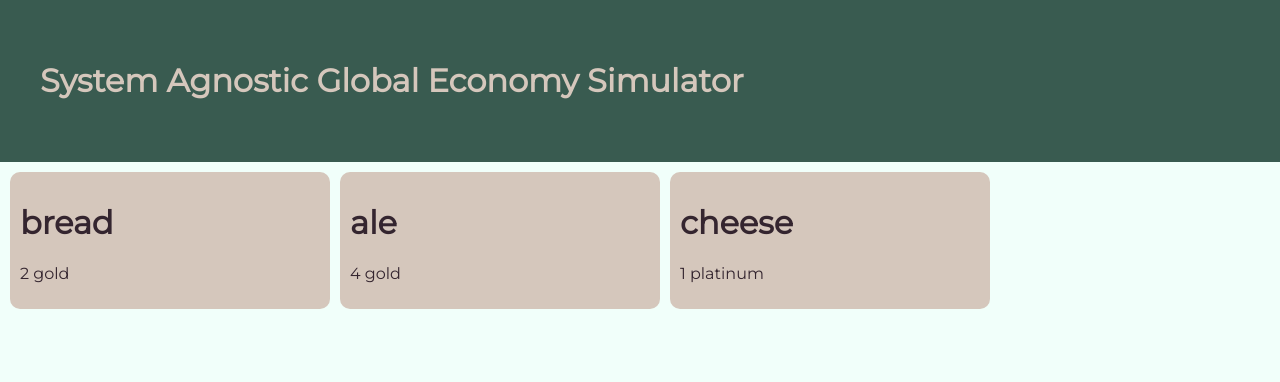
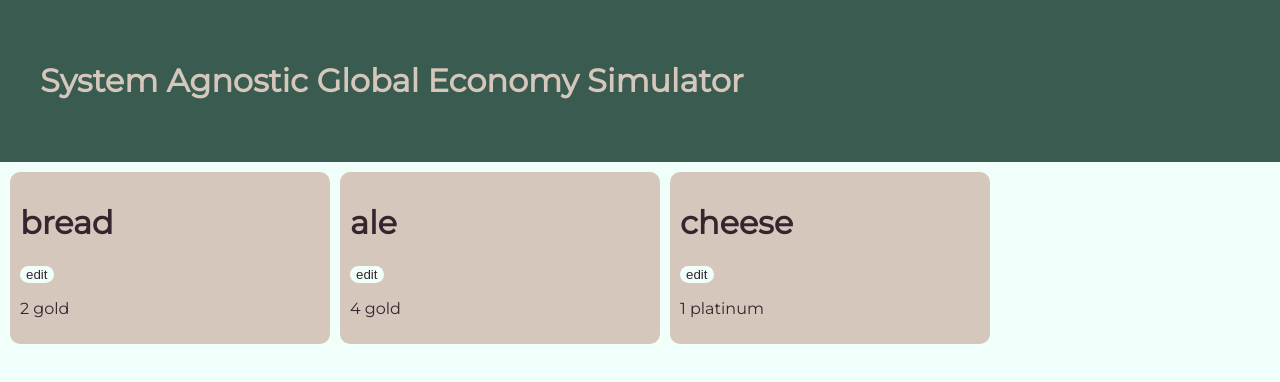
Before and after one commit to conesk21/sages, a React (Create React App) app: page / in a window 1280 px wide. Shown: the top 382 px of the page. Built offline with nearby package versions, Linux system fonts and the light colour scheme.

Commit message:
add feature to allow edit of item price

```diff
--- a/src/Card.js
+++ b/src/Card.js
@@ -1,21 +1,60 @@
 import React,{Component} from "react";
+import { fantasy } from "./classes.js";
 
 class Card extends Component{
     constructor(props) {
         super(props);
         this.state = {
-            name: props.name,
-            value: props.value,
+            item: props.item,
+            value: 1,
             view: "static",
-            price: props.price
+            price: fantasy.getCoins(props.item.getValue())
         };
+    }
+    handleInput = (event) =>{
+        let val = event.target.value/100
+        let itemVal = this.state.item.getValue()
+        this.setState(
+            { value: val,
+                price: fantasy.getCoins(val*itemVal)}
+        )
+    }
+    changeView = (e) =>{
+        var ne;
+        this.state.view === "edit"? ne="static": ne = "edit"
+        this.setState({
+            view: ne
+            });
+
+
     }
 
     render(){
+        let middle;
+        if (this.state.view === "edit") {
+            middle = <div>
+                <input onChange={this.handleInput} type="range" min="1" max="200"step=".1"value="100"></input>
+                <button onClick={()=>{
+                    this.state.item.revalue(this.state.value)
+                    this.setState({
+                        price: fantasy.getCoins(this.state.item.getValue())
+                    })
+                    this.changeView();}}>save</button>
+                <button onClick={()=>{
+                    this.setState({
+                        price: fantasy.getCoins(this.state.item.getValue())
+                    })
+                    this.changeView();}}>revert</button>
+            </div>
 
+        } else {
+            middle = <button onClick={this.changeView}>edit</button>
+        }
     return (
         <div className="item-card">
-            <h1>{this.state.name}</h1>
+            <h1>{this.state.item.name}</h1>
+
+            {middle}
             <p>{this.state.price}</p>
         </div>
     )
--- a/src/classes.js
+++ b/src/classes.js
@@ -21,8 +21,9 @@ const currencyFacory = (coinArray) => {
             result.push([coinCounter, coinArray[i].getName()])
             }
         }
-        return result
+        return result.map((value) => value.join(" ")).join(", ")
     }
+
     return {getCoins}
 }
 
@@ -57,7 +58,7 @@ const cheese = itemFactory("cheese",10);
 const items = [bread, ale, cheese]
 
 
-const economyFactory = (itemArray, currency)=>{
+const economyFactory = (itemArray)=>{
     var globalTransform = 1
 
     const revalue = (multiplier)=>{
@@ -71,6 +72,13 @@ const economyFactory = (itemArray, currency)=>{
         itemArray.forEach(element => {
             element.revert()
         });
+    }
+    const display = ()=>{
+        var result = []
+        for (let i = 0; i<itemArray.length;i++){
+            result.push([itemArray[i].name, itemArray[i].getValue()])
+        }
+        return result
     }
 
     const names = () =>{
@@ -99,16 +107,15 @@ const economyFactory = (itemArray, currency)=>{
         return result.getValue();
     }
 
-    const getPrice =(name) =>{
+    const getItem = (name) =>{
         var result = itemArray.find(item => {
             return item.name === name
           })
-        var array = currency.getCoins(result.getValue())
+        return result;
+    }
 
-        return array.map((value) => value.join(" ")).join(", ")
 
-    }
-    return {revert, revalue, addItem, changeItemValue, getItemValue, names, getPrice}
+    return {revert, revalue, addItem, changeItemValue, getItemValue, names, getItem, display}
 
 }
 
@@ -116,4 +123,4 @@ const smallTown = economyFactory(items,fantasy)
 
 
 
-export { smallTown}
+export { smallTown, fantasy}
--- a/src/economy.js
+++ b/src/economy.js
@@ -8,7 +8,7 @@ class Holder extends Component {
     return (
       <div className="card-holder">
       {array.map((itemName, i) =>{
-        return <Card key={i}name={itemName} value={smallTown.getItemValue(itemName)} price={smallTown.getPrice(itemName)}/>
+        return <Card key={i} item={smallTown.getItem(itemName)}/>
       })}
       </div>)
   }
--- a/src/index.css
+++ b/src/index.css
@@ -35,3 +35,13 @@ header{
     min-width: 300px;
     width:fit-content;
 }
+
+button{
+    border: none;
+    background-color: var(--white);
+    color: var(--black);
+    border-radius: 10px;
+}
+button:hover{
+    color: var(--green)
+}
```
